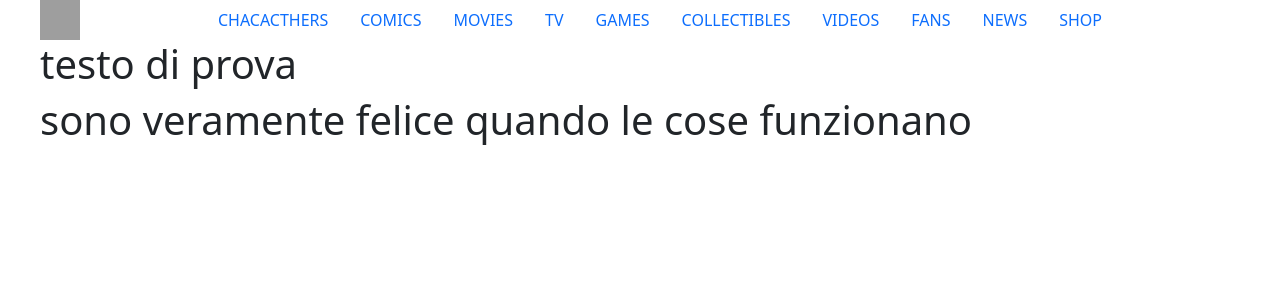
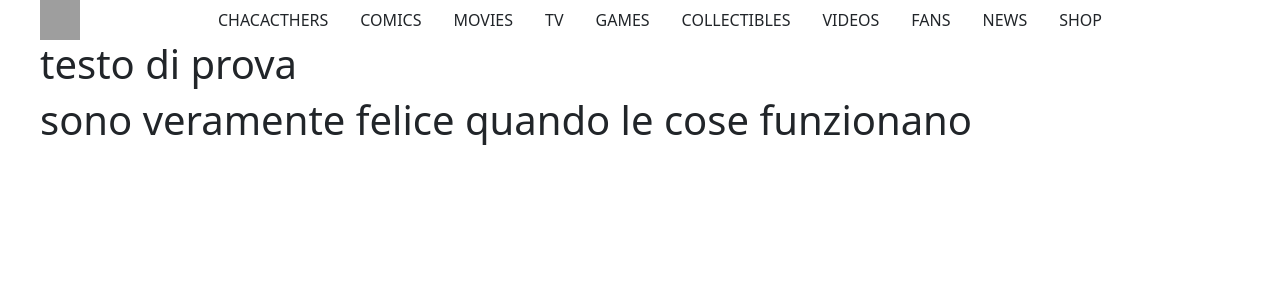
Before and after one commit to TomasBelfonte/vite-comics, a Vue app: page / in a window 1280 px wide. Shown: the top 300 px of the page. Built offline with nearby package versions, Linux system fonts and the light colour scheme; grey boxes are pictures that could not be loaded.

Commit message:
fix color nav

```diff
--- a/src/TheNav.vue
+++ b/src/TheNav.vue
@@ -3,7 +3,7 @@
         <img class="logo" src="/dc-logo.png" alt="">
         <ul class="nav nav-pills justify-content-center flex-grow-1">
             <li class="nav-item" v-for="button in navButtons">
-                <a class="nav-link" href="#">{{button}}</a>
+                <a class="nav-link text-dark" href="#">{{button}}</a>
             </li>
 
         </ul>
```
